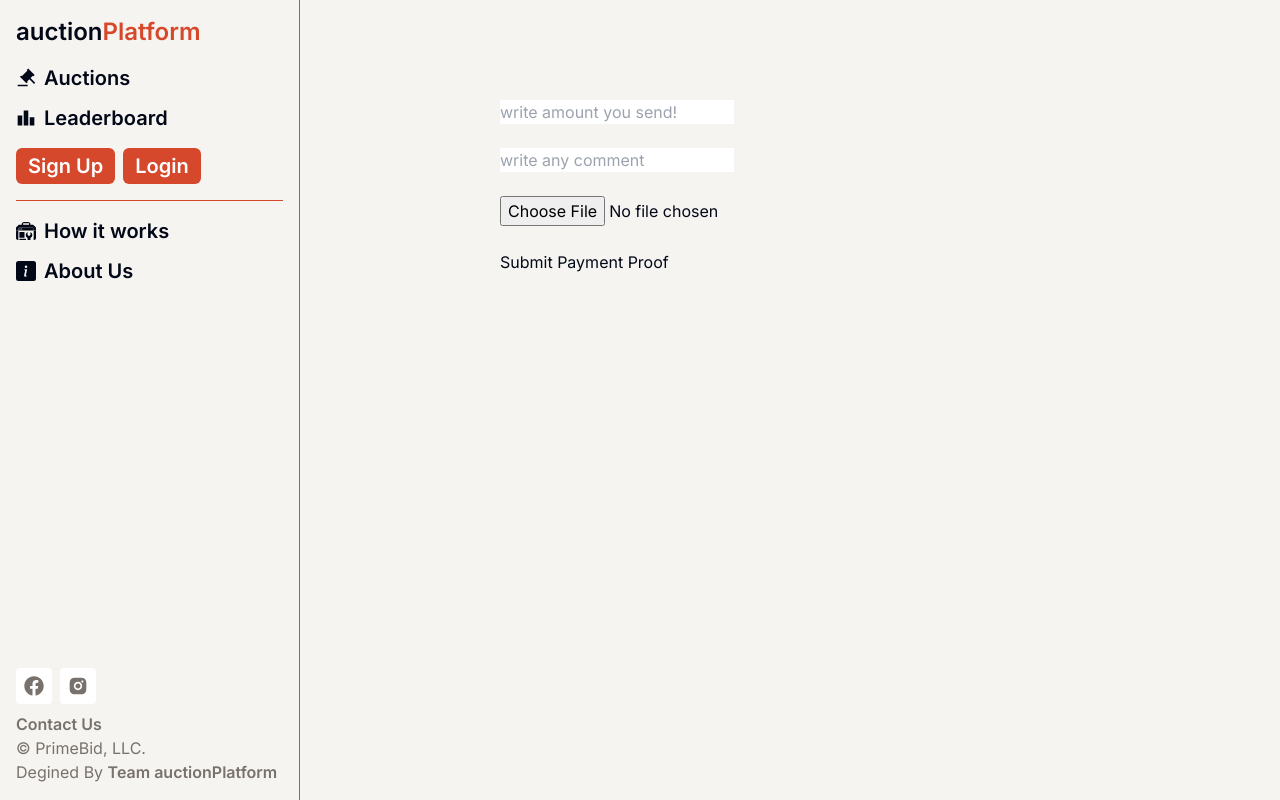
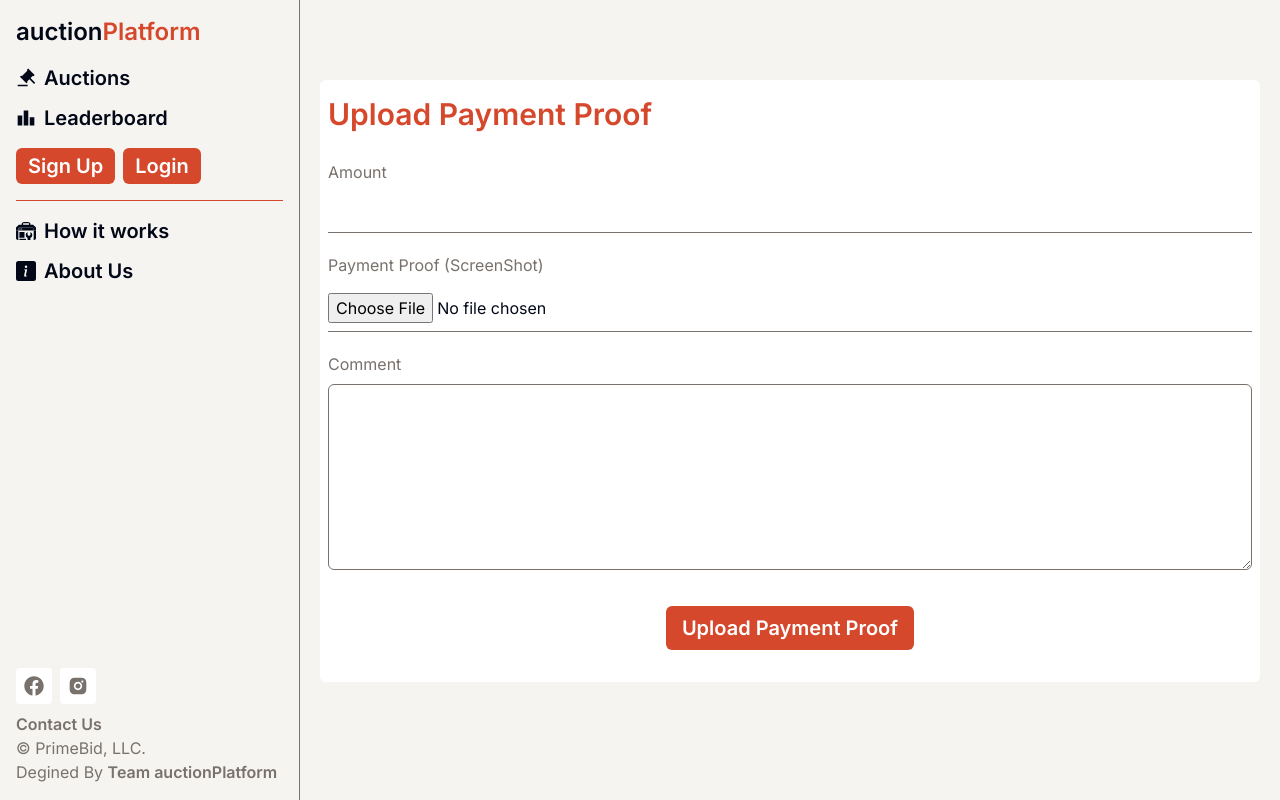
Before and after one commit to MuhammadAmmarAtique/auctionPlatform, a React (Vite) app in the folder frontend/: page /submit-commission-proof in a window 1280 px wide. Built offline with nearby package versions, Linux system fonts and the light colour scheme.

Commit message:
styled SubmitComissionProof form

```diff
--- a/frontend/src/pages/SubmitComissionProof.jsx
+++ b/frontend/src/pages/SubmitComissionProof.jsx
@@ -34,36 +34,50 @@ const SubmitComissionProof = () => {
 
   return (
     <>
+      <section className="w-full ml-0 m-0 h-fit px-5 pt-20 lg:pl-[320px] flex flex-col min-h-screen py-4 justify-start">
+        <div className="bg-white mx-auto w-full h-auto px-2 flex flex-col gap-4 items-center py-4 justify-center rounded-md">
           <form
-        style={{ marginLeft: "500px", marginTop: "100px" }}
+            className="flex flex-col gap-5 w-full"
             onSubmit={handleSubmitComissionProof}
           >
+            <h3 className={`text-[#D6482B] text-xl font-semibold mb-2 min-[480px]:text-xl md:text-2xl lg:text-3xl`}>Upload Payment Proof</h3>
+            <div className="flex flex-col gap-2">
+              <label className="text-[16px] text-stone-500">Amount</label>
               <input
                 type="number"
-          name="amount"
-          placeholder="write amount you send!"
                 value={amount}
                 onChange={(e) => setAmount(e.target.value)}
-        />{" "}
-        <br /> <br />
+                className="text-[16px] py-2 bg-transparent border-b-[1px] border-b-stone-500 focus:outline-none"
+              />
+            </div>
+            <div className="flex flex-col gap-2">
+              <label className="text-[16px] text-stone-500">
+                Payment Proof (ScreenShot)
+              </label>
               <input
-          type="text"
-          name="comment"
-          placeholder="write any comment"
+                type="file"
+                onChange={paymentProofImgHandler}
+                className="text-[16px] py-2 bg-transparent border-b-[1px] border-b-stone-500 focus:outline-none"
+              />
+            </div>
+            <div className="flex flex-col gap-2">
+              <label className="text-[16px] text-stone-500">Comment</label>
+              <textarea
                 value={comment}
                 onChange={(e) => setComment(e.target.value)}
-        />{" "}
-        <br /> <br />
-        <input
-          type="file"
-          name="paymentProof"
-          onChange={paymentProofImgHandler}
-        />{" "}
-        <br /> <br />
-        <button type="submit" disabled={loading}>
-          {!loading ? "Submit Payment Proof" : "submitting"}
+                rows={7}
+                className="text-[16px] py-2 bg-transparent border-[1px] rounded-md px-1 border-stone-500 focus:outline-none"
+              />
+            </div>
+              <button
+                className="bg-[#d6482b] mx-auto font-semibold hover:bg-[#b8381e] text-xl transition-all duration-300 py-2 px-4 rounded-md text-white my-4"
+                type="submit"
+              >
+                {loading ? "Uploading..." : "Upload Payment Proof"}
               </button>
           </form>
+        </div>
+      </section>
     </>
   );
 };
```
Lines whose indentation alone changed are shown as unchanged.
